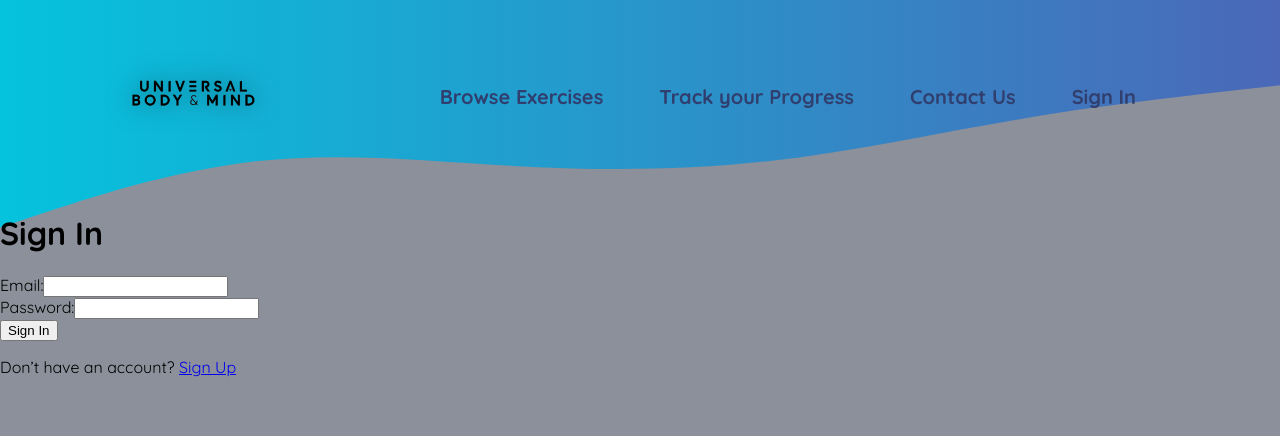
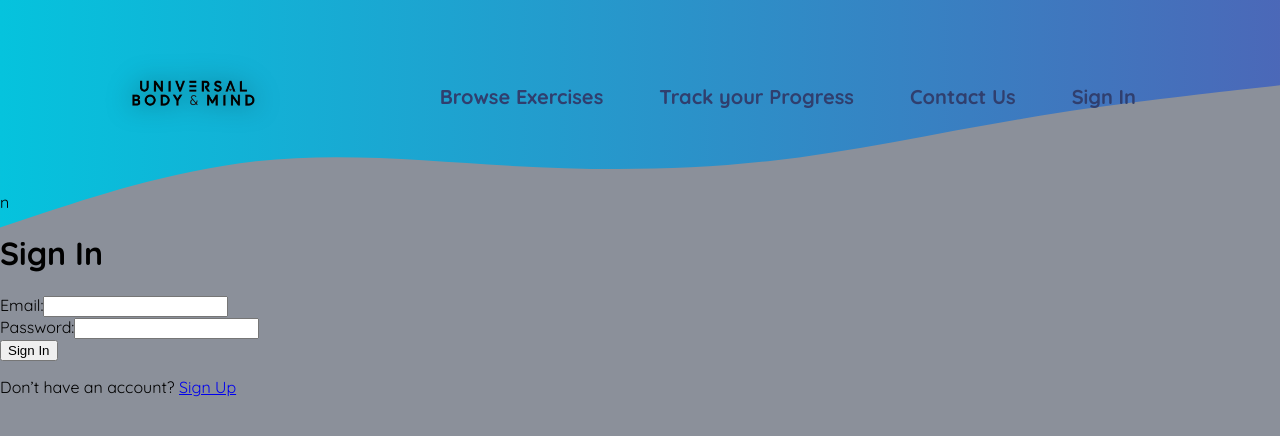
Before and after one commit to GrantPettis/Fitness-App, a Next.js app: page /sign_in in a window 1280 px wide. Shown: the top 436 px of the page. Built offline with nearby package versions, Linux system fonts and the light colour scheme.

Commit message:
trying some things

```diff
--- a/src/app/sign_in/page.js
+++ b/src/app/sign_in/page.js
@@ -30,8 +30,9 @@ export default function SignInPage() {
   };
 
   return (
-    <div className="sign-in-container">
-      <h1>Sign In
+    <div className="sign-in-container">n
+      <h1>
+        Sign In
       </h1>
       <form onSubmit={handleSubmit}>
         <div>
@@ -42,7 +43,6 @@ export default function SignInPage() {
             value={email}
             onChange={(e) => setEmail(e.target.value)}
             required
-            color
           />
         </div>
         <div>
```
